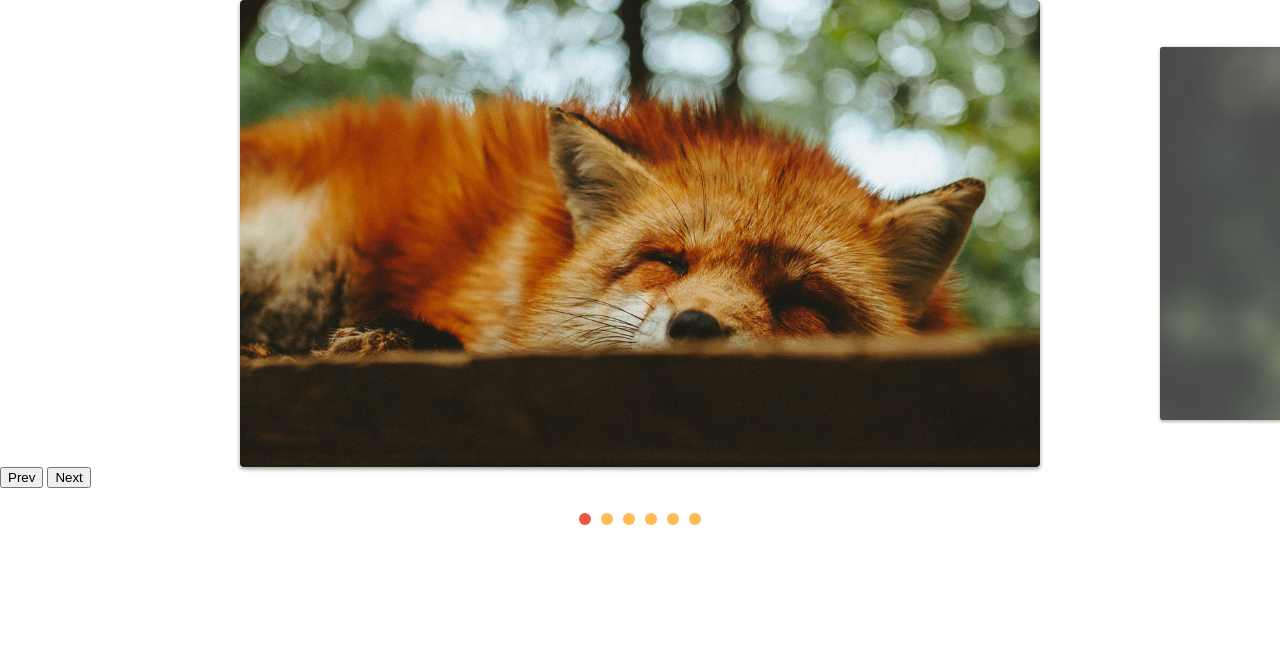
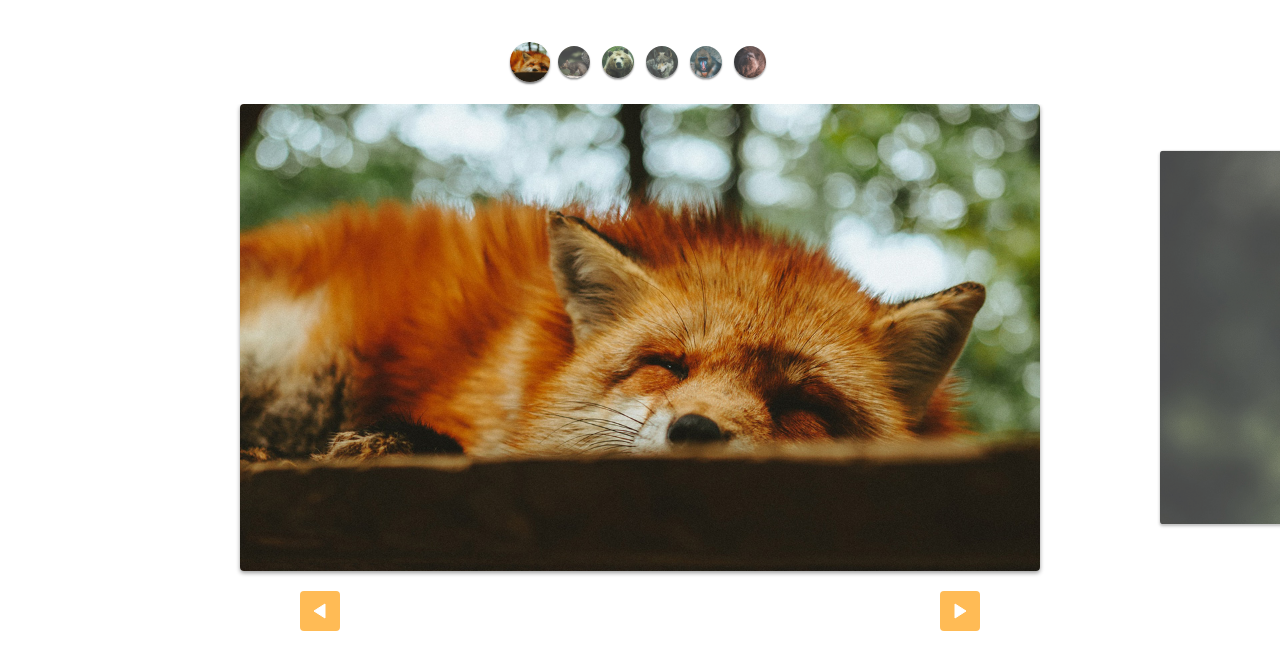
Before and after one commit to GabrielRosendo27/SlideJs, a plain HTML site: page index.html in a window 1280 px wide. Drawn offline with Linux system fonts and the light colour scheme.

Commit message:
custom-control

```diff
--- a/css/style.css
+++ b/css/style.css
@@ -56,3 +56,46 @@ img {
 [data-control="slide"] li a:hover {
   background: #e54;
 }
+
+.custom-controls {
+  display: flex;
+  justify-content: center;
+  margin-top: 40px;
+  margin-bottom: 20px;
+  flex-wrap: wrap;
+}
+.custom-controls li {
+  opacity: 0.8;
+  transform: scale(0.8);
+  width: 40px;
+  height: 40px;
+  border-radius: 50%;
+  overflow: hidden;
+  margin: 2px;
+  box-shadow: 0 2px 2px rgba(0, 0, 0, 0.5);
+  transition: 0.3s;
+}
+.custom-controls li.active {
+  opacity: 1;
+  transform: scale(1);
+}
+.arrow-nav {
+  display: flex;
+  justify-content: space-around;
+  margin: 20px 0;
+}
+.arrow-nav button {
+  cursor: pointer;
+  border: none;
+  border-radius: 4px;
+  width: 40px;
+  height: 40px;
+  color: white;
+  background: #fb5 url("../img/arrow.svg") center center no-repeat;
+}
+.arrow-nav button:hover {
+  background: #e54 url("../img/arrow.svg") center center no-repeat;
+}
+.arrow-nav button.prev {
+  transform: rotate(-180deg);
+}
--- a/index.html
+++ b/index.html
@@ -7,6 +7,14 @@
     <link rel="stylesheet" href="css/style.css" />
   </head>
   <body>
+    <ul class="custom-controls">
+      <li><img src="img/foto1-thumb.jpg" alt="" /></li>
+      <li><img src="img/foto2-thumb.jpg" alt="" /></li>
+      <li><img src="img/foto3-thumb.jpg" alt="" /></li>
+      <li><img src="img/foto4-thumb.jpg" alt="" /></li>
+      <li><img src="img/foto5-thumb.jpg" alt="" /></li>
+      <li><img src="img/foto6-thumb.jpg" alt="" /></li>
+    </ul>
     <div class="slide-wrapper">
       <ul class="slide">
         <li><img src="img/foto1.jpg" alt="" /></li>
@@ -17,8 +25,8 @@
         <li><img src="img/foto6.jpg" alt="" /></li>
       </ul>
       <div class="arrow-nav">
-        <button class="prev">Prev</button>
-        <button class="next">Next</button>
+        <button class="prev"></button>
+        <button class="next"></button>
       </div>
     </div>
     <script type="module" src="js/script.js"></script>
--- a/js/script.js
+++ b/js/script.js
@@ -1,4 +1,4 @@
-import { SlideNav } from "./slide.js";
+import SlideNav from "./slide.js";
 
 const slide = new SlideNav(".slide", ".slide-wrapper");
 slide.init();
--- a/js/slide.js
+++ b/js/slide.js
@@ -128,7 +128,7 @@ export class Slide {
   }
 }
 
-export class SlideNav extends Slide {
+export default class SlideNav extends Slide {
   constructor(...args) {
     super(...args);
     this.bindControlEvents();
```
